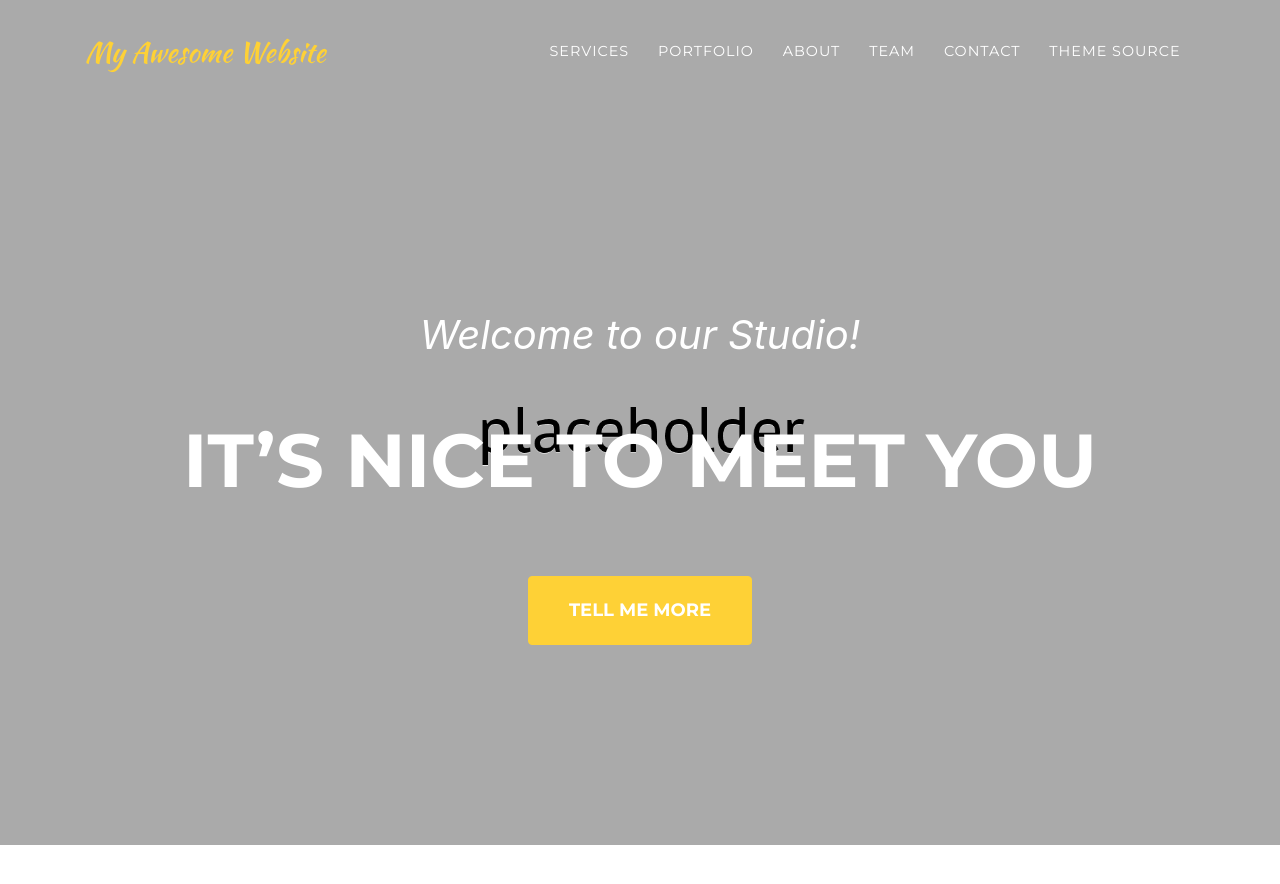
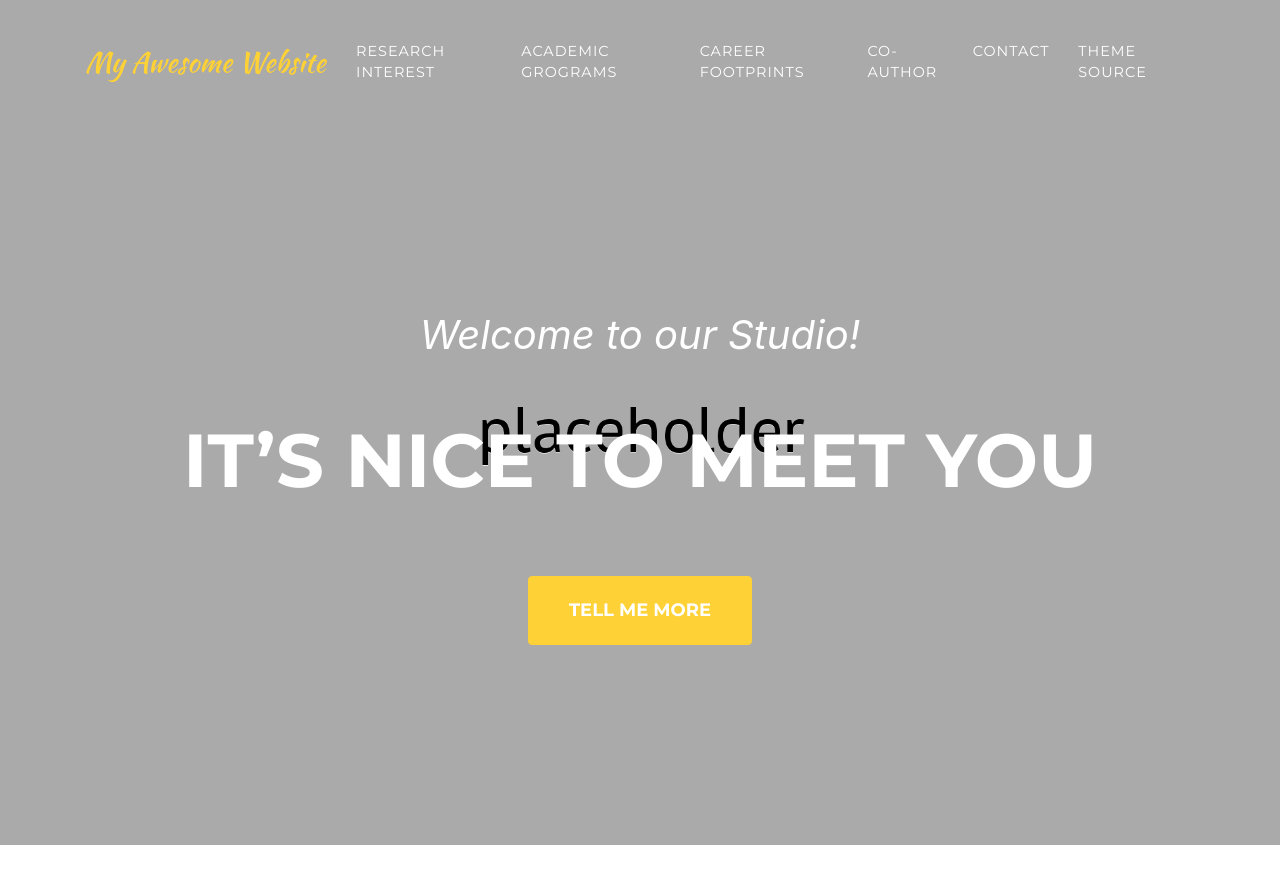
Before and after one commit to huannyling/huannyling.github.io, a Jekyll site: the page built from index.md, in a window 1280 px wide and 900 px high. Shown: the top 884 px of the window. Built offline with Jekyll 4.4.1, drawn with Linux system fonts in a browser that asks for light colours; some web fonts are replaced.

Commit message:
Update navigation.yml

```diff
--- a/_data/navigation.yml
+++ b/_data/navigation.yml
@@ -1,14 +1,14 @@
 nav:
-  - title: "Services"
+  - title: "Research interest"
     section: services
 
-  - title: "Portfolio"
+  - title: "Academic grograms"
     section: portfolio
 
-  - title: "About"
+  - title: "Career footprints"
     section: timeline
 
-  - title: "Team"
+  - title: "Co-author"
     section: team
 
   - title: "Contact"
```
